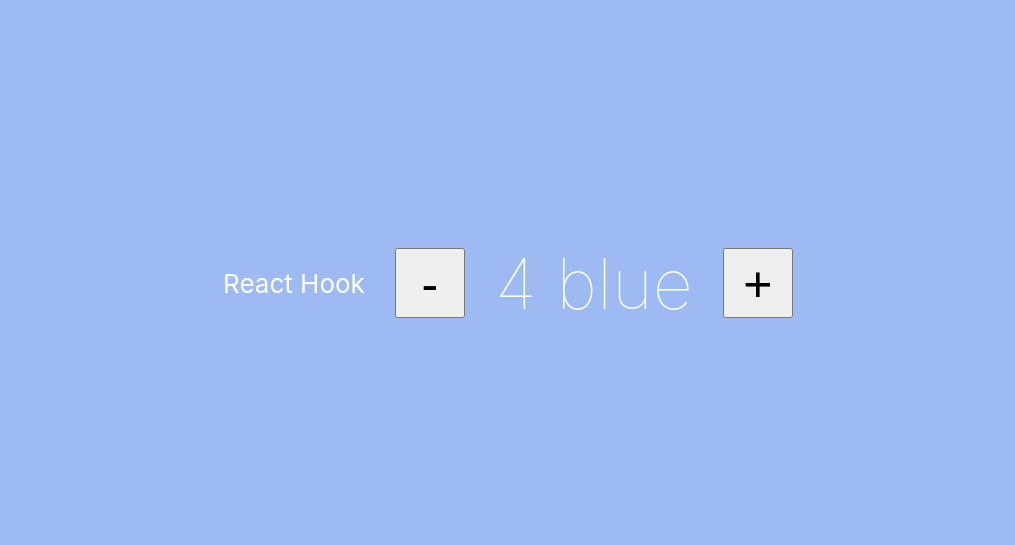
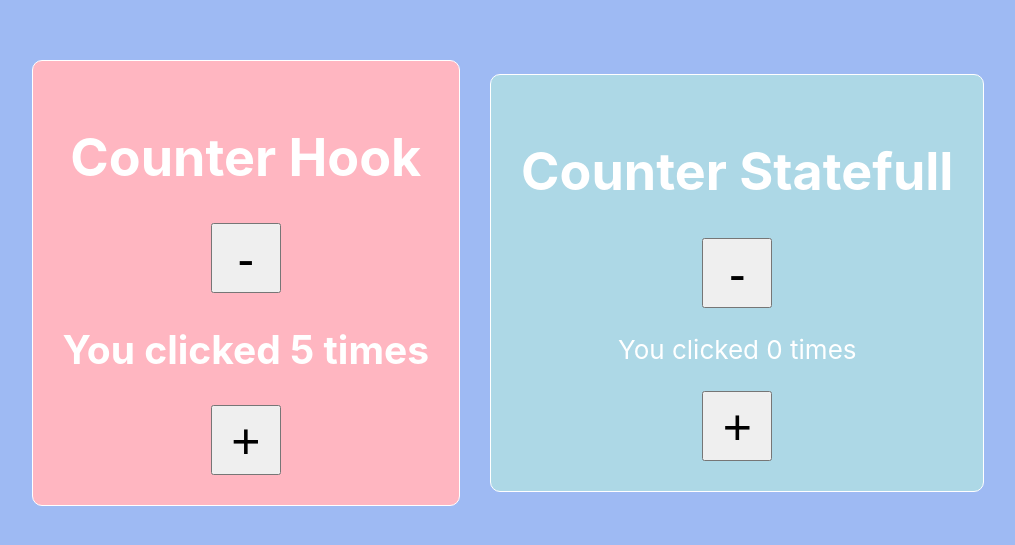
Before and after one commit to zuhdi751/REACT-Hook, a React (Create React App) app: page / in a window 1280 px wide. Shown: the part 117-662 px from the top of the page, without its empty margins (132-1147 px from the left). Built offline with nearby package versions, Linux system fonts and the light colour scheme.

Commit message:
split folder into CounterHook.js and CounterStatefull.js

```diff
--- a/src/App.js
+++ b/src/App.js
@@ -1,26 +1,13 @@
-import React, { useState } from "react";
+import React from "react";
 import "./App.css";
+import CounterHook from "./Components/CounterHook";
+import CounterState from "./Components/CounterStatefull";
 
 function App() {
-  const [count, setCount] = useState(4);
-  const [theme, setTheme] = useState('blue')
-
-  function decrementCount() {
-    setCount((prevCount) => prevCount - 1);
-    setTheme('red')
-  }
-
-  function incrementCount() {
-    setCount((prevCount) => prevCount + 1);
-    setTheme('green')
-  }
-
   return (
     <div className="App-container">
-      <div>React Hook</div>
-      <button onClick={decrementCount}>-</button>
-      <span>{count} {theme}</span>
-      <button onClick={incrementCount}>+</button>
+      <CounterHook />
+      <CounterState />
     </div>
   );
 }
--- /dev/null
+++ b/src/Components/CounterHook.js
@@ -0,0 +1,27 @@
+import React, { useState } from "react"
+import './counterhook.css'
+
+function CounterHook () {
+    const [count, setCount] = useState(5)
+
+    const incrementCount = () => {
+        setCount(count + 1)
+    }
+
+    const decrementCount = () => {
+        setCount(count - 1)
+    }
+
+
+
+    return (
+        <div className="hook-container">
+            <h1>Counter Hook</h1>
+            <button onClick={decrementCount}>-</button>
+            <h2>You clicked {count} times</h2>
+            <button onClick={incrementCount}>+</button>
+        </div>
+    )
+}
+
+export default CounterHook
--- /dev/null
+++ b/src/Components/CounterStatefull.js
@@ -0,0 +1,28 @@
+import React, { Component } from "react";
+import './counterstatefull.css'
+
+class CounterState extends Component {
+  constructor(props) {
+    super(props);
+    this.state = {
+      count: 0,
+    };
+  }
+
+  render() {
+    return (
+      <div className="statefull-container">
+        <h1>Counter Statefull</h1>
+        <button onClick={() => this.setState({ count: this.state.count - 1 })}>
+          -
+        </button>
+        <p>You clicked {this.state.count} times</p>
+        <button onClick={() => this.setState({ count: this.state.count + 1 })}>
+          +
+        </button>
+      </div>
+    );
+  }
+}
+
+export default CounterState;
--- /dev/null
+++ b/src/Components/counterhook.css
@@ -0,0 +1,8 @@
+.hook-container {
+    background-color: lightpink;
+    border: 1px solid;
+    border-radius: 10px;
+    padding: 30px;
+    flex: 1fr;
+    text-align: center;
+}
--- /dev/null
+++ b/src/Components/counterstatefull.css
@@ -0,0 +1,8 @@
+.statefull-container {
+    background-color: lightblue;
+    border: 1px solid;
+    border-radius: 10px;
+    padding: 30px;
+    flex: 2fr;
+    text-align: center;
+}
```
